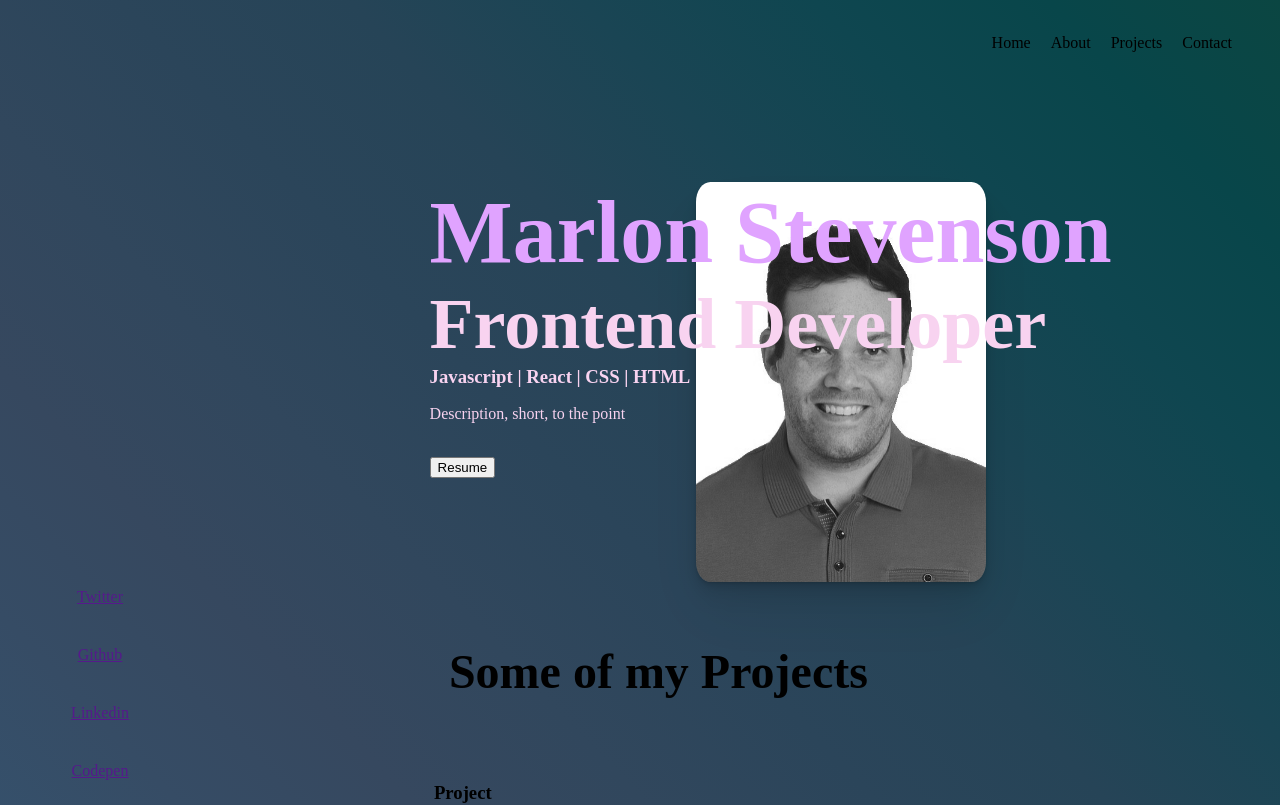
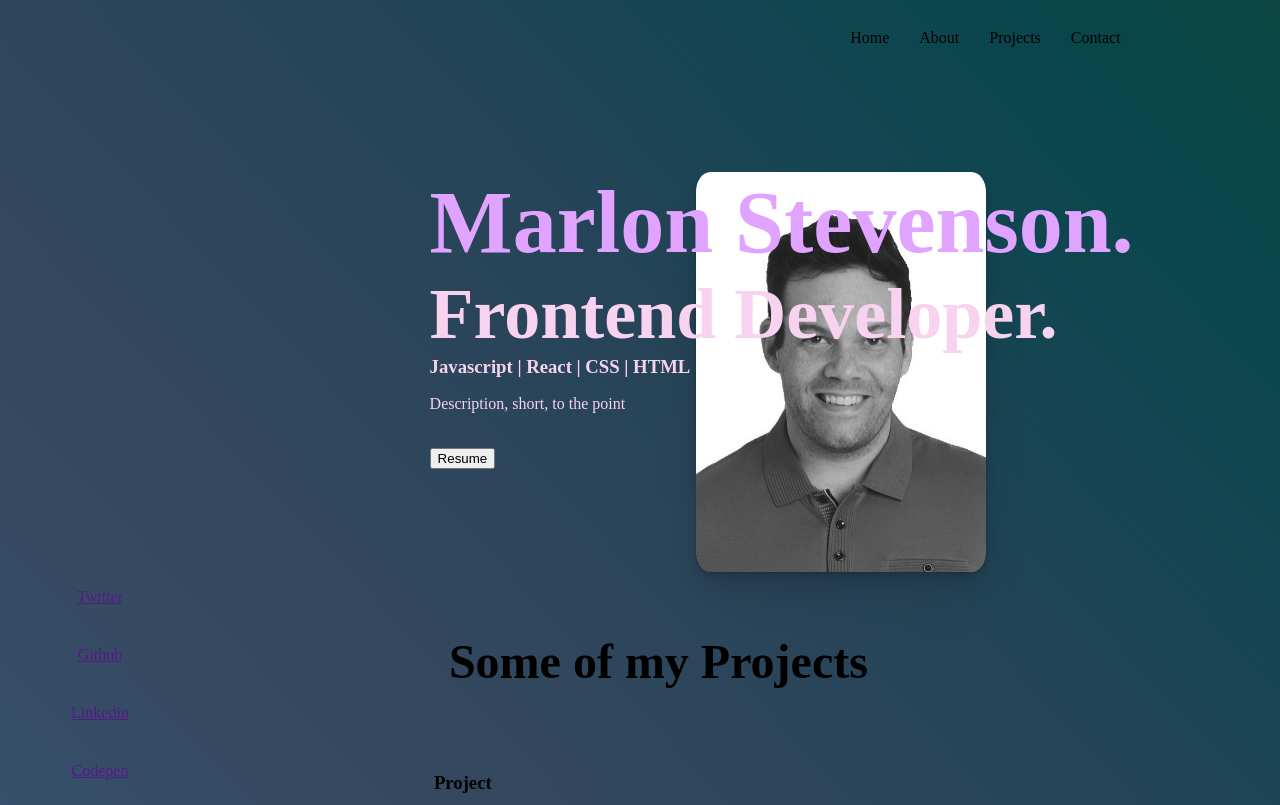
Before and after one commit to marlybone/Portfolio, a React (Vite) app: page / in a window 1280 px wide. Shown: the top 805 px of the page. Built offline with nearby package versions, Linux system fonts and the light colour scheme.

Commit message:
css item placements

```diff
--- a/src/App.css
+++ b/src/App.css
@@ -20,19 +20,17 @@ main {
   display: flex;
   flex-wrap: nowrap;
   padding: 5px;
-}
-
-.items {
-  padding: 5px;
+  margin-right: 5%
 }
 
 .container {
   padding-right: 0;
+  margin-right: 10%
 }
 
 .nav-items a {
   text-decoration: none;
-  margin-right: 10px;
+  margin-right: 30px;
   color: black
 }
 
--- a/src/Components/Content.jsx
+++ b/src/Components/Content.jsx
@@ -8,8 +8,8 @@ const Content = () => {
       </div>
       <div className ='content-container'>
         <div className='items-content'>
-          <h1>Marlon Stevenson</h1>
-          <h2>Frontend Developer</h2>
+          <h1>Marlon Stevenson.</h1>
+          <h2>Frontend Developer.</h2>
           <h3>Javascript | React | CSS | HTML </h3>
           <p>Description, short, to the point</p>
           <button>Resume</button>
```
